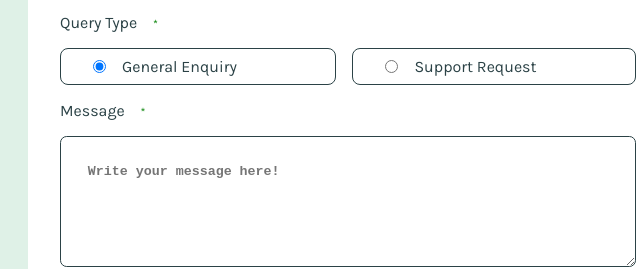
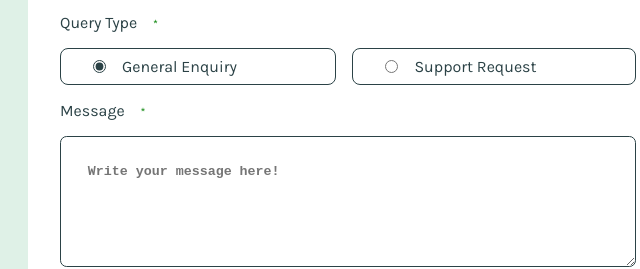
Before and after one commit to fayiz770/contact-form-main, a plain HTML site: page index.html in a window 1280 px wide. Shown: the part 341-610 px from the top of the page, 292-932 px from the left. Drawn offline with Linux system fonts and the light colour scheme.

Commit message:
Update index.css

```diff
--- a/index.css
+++ b/index.css
@@ -75,6 +75,7 @@ input:target {
 input[type='radio'],
 input[type='checkbox'] {
     color: hsl(169, 82%, 27%);
+    accent-color: var(--grey-900-darker);
 }
 .choice {
     flex-direction: row !important;
```
